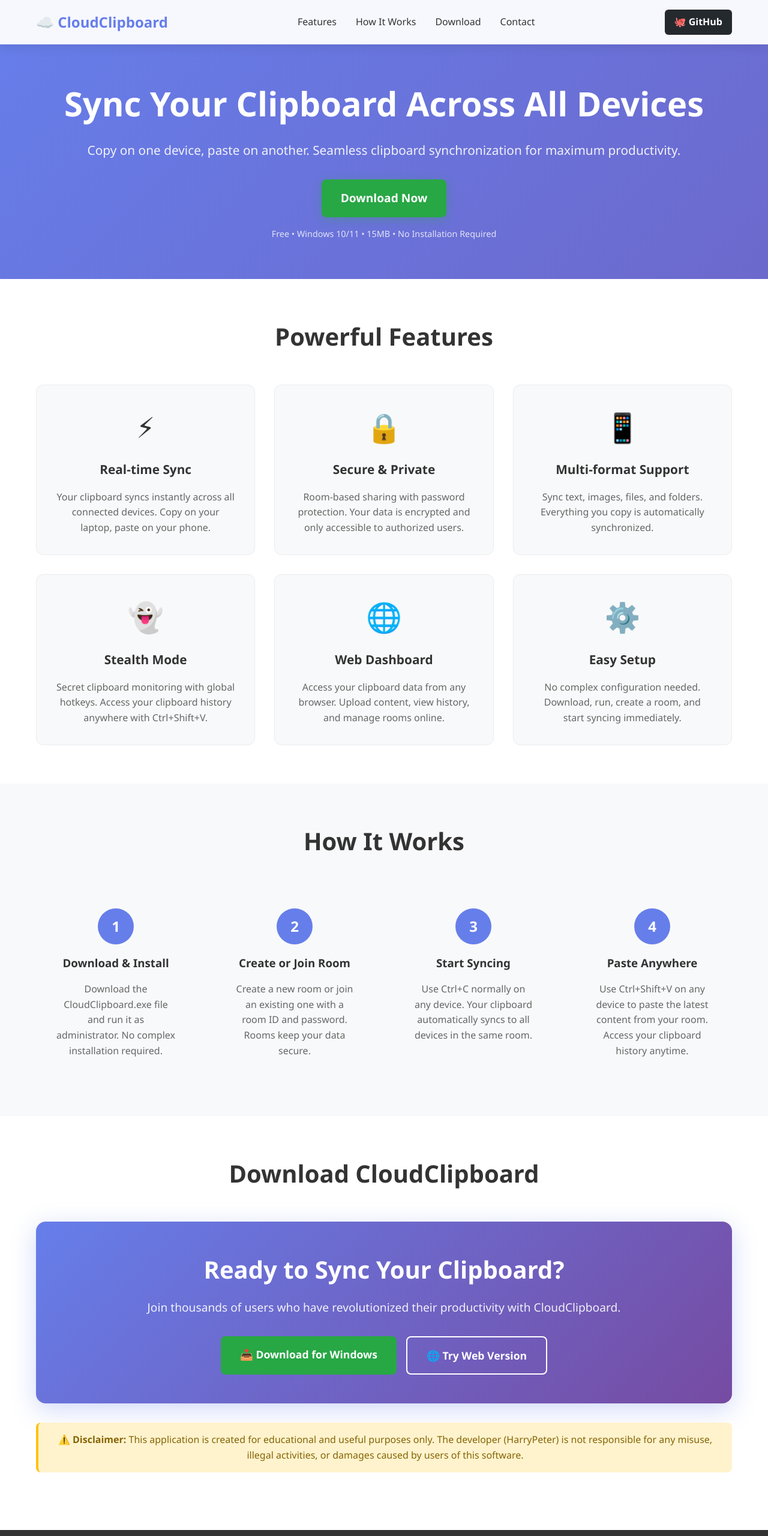
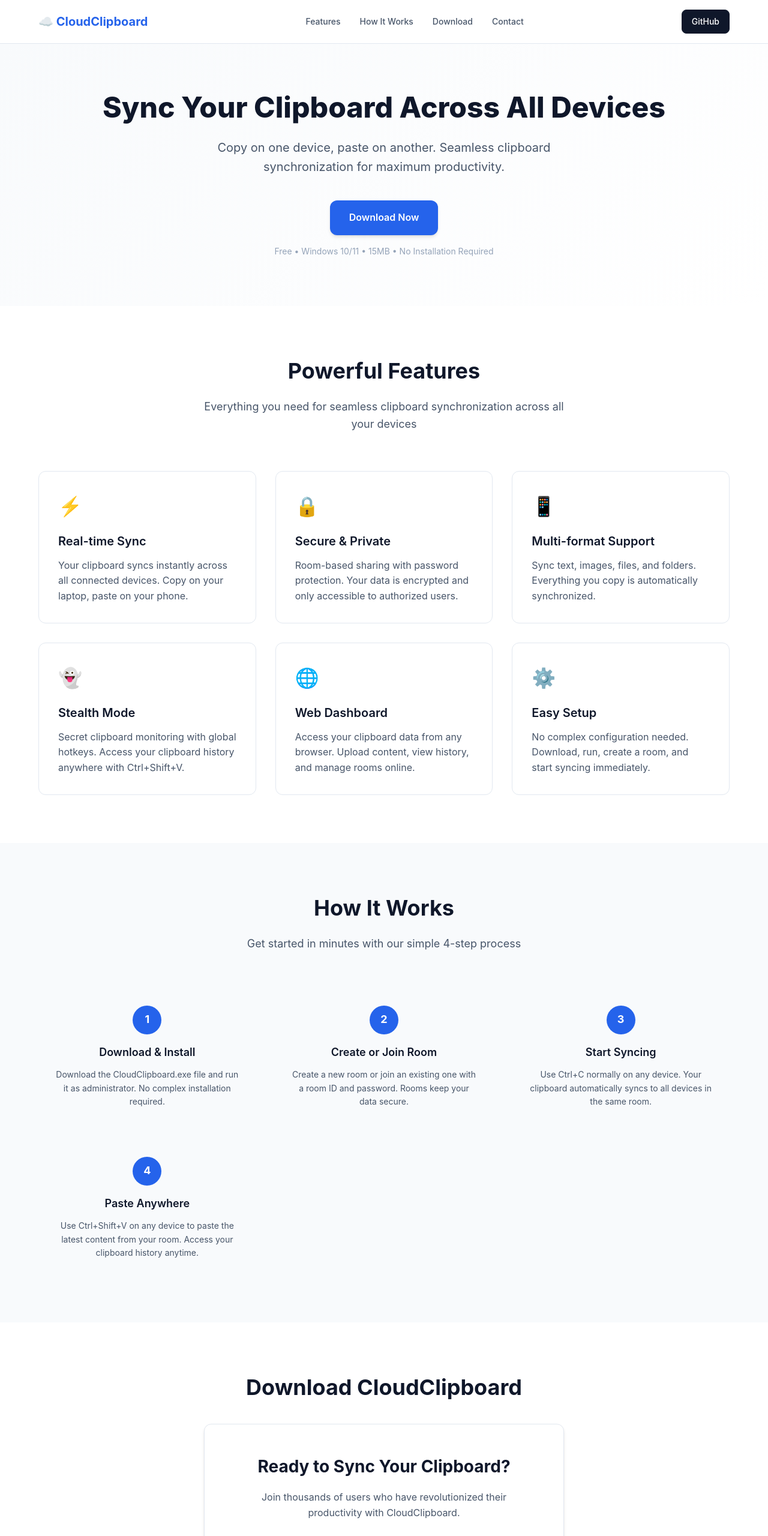
Before and after one commit to harrypeter07/CloudClipboard, a website: page index.html in a window 1280 px wide. Shown: the top 2560 px of the page at 60% size. Drawn offline with Linux system fonts and the light colour scheme.

Commit message:
Refactor UI styles and structure in index.html for improved design consistency and responsiveness. Update color variables for better theming, enhance navigation and footer elements, and adjust layout for various sections. Update GitHub links across multiple files to reflect new username.

```diff
--- a/index.html
+++ b/index.html
@@ -28,331 +28,394 @@
             box-sizing: border-box;
         }
 
+        :root {
+            --primary: #2563eb;
+            --primary-dark: #1d4ed8;
+            --secondary: #64748b;
+            --success: #059669;
+            --danger: #dc2626;
+            --warning: #d97706;
+            --background: #ffffff;
+            --surface: #f8fafc;
+            --border: #e2e8f0;
+            --text-primary: #0f172a;
+            --text-secondary: #475569;
+            --text-muted: #94a3b8;
+            --shadow-sm: 0 1px 2px 0 rgb(0 0 0 / 0.05);
+            --shadow-md: 0 4px 6px -1px rgb(0 0 0 / 0.1), 0 2px 4px -2px rgb(0 0 0 / 0.1);
+            --shadow-lg: 0 10px 15px -3px rgb(0 0 0 / 0.1), 0 4px 6px -4px rgb(0 0 0 / 0.1);
+            --radius: 8px;
+            --radius-lg: 12px;
+        }
+
         body {
-            font-family: 'Segoe UI', Tahoma, Geneva, Verdana, sans-serif;
+            font-family: -apple-system, BlinkMacSystemFont, 'Segoe UI', Roboto, 'Helvetica Neue', Arial, sans-serif;
             line-height: 1.6;
-            color: #333;
-            background: linear-gradient(135deg, #667eea 0%, #764ba2 100%);
-            min-height: 100vh;
+            color: var(--text-primary);
+            background: var(--background);
+            font-size: 16px;
         }
 
         .container {
             max-width: 1200px;
             margin: 0 auto;
-            padding: 0 20px;
+            padding: 0 24px;
         }
 
         /* Header */
-        header {
-            background: rgba(255, 255, 255, 0.95);
-            backdrop-filter: blur(10px);
-            padding: 1rem 0;
-            position: fixed;
-            width: 100%;
+        .header {
+            background: var(--background);
+            border-bottom: 1px solid var(--border);
+            padding: 16px 0;
+            position: sticky;
             top: 0;
-            z-index: 1000;
-            box-shadow: 0 2px 20px rgba(0, 0, 0, 0.1);
+            z-index: 100;
+            backdrop-filter: blur(8px);
         }
 
-        nav {
+        .nav {
             display: flex;
             justify-content: space-between;
             align-items: center;
         }
 
         .logo {
-            font-size: 1.5rem;
-            font-weight: bold;
-            color: #667eea;
+            font-size: 20px;
+            font-weight: 700;
+            color: var(--primary);
+            text-decoration: none;
+            display: flex;
+            align-items: center;
+            gap: 8px;
         }
 
         .nav-links {
             display: flex;
             list-style: none;
-            gap: 2rem;
+            gap: 32px;
+            align-items: center;
         }
 
         .nav-links a {
             text-decoration: none;
-            color: #333;
+            color: var(--text-secondary);
             font-weight: 500;
-            transition: color 0.3s;
+            font-size: 14px;
+            transition: color 0.2s ease;
         }
 
         .nav-links a:hover {
-            color: #667eea;
+            color: var(--primary);
         }
 
         .github-btn {
-            background: #24292e;
+            background: var(--text-primary);
             color: white;
-            padding: 0.5rem 1rem;
-            border-radius: 6px;
+            padding: 8px 16px;
+            border-radius: var(--radius);
             text-decoration: none;
-            font-weight: bold;
-            transition: background 0.3s;
+            font-weight: 500;
+            font-size: 14px;
+            transition: all 0.2s ease;
+            border: 1px solid var(--text-primary);
         }
 
         .github-btn:hover {
-            background: #0366d6;
+            background: var(--primary);
+            border-color: var(--primary);
+            transform: translateY(-1px);
         }
 
         /* Hero Section */
         .hero {
-            padding: 8rem 0 4rem;
+            padding: 80px 0;
             text-align: center;
-            color: white;
+            background: linear-gradient(135deg, var(--surface) 0%, var(--background) 100%);
         }
 
         .hero h1 {
-            font-size: 3.5rem;
-            margin-bottom: 1rem;
-            font-weight: 700;
+            font-size: 48px;
+            font-weight: 800;
+            margin-bottom: 24px;
+            color: var(--text-primary);
+            line-height: 1.1;
         }
 
         .hero p {
-            font-size: 1.3rem;
-            margin-bottom: 2rem;
-            opacity: 0.9;
+            font-size: 20px;
+            margin-bottom: 40px;
+            color: var(--text-secondary);
+            max-width: 600px;
+            margin-left: auto;
+            margin-right: auto;
         }
 
         .download-btn {
-            background: #28a745;
+            background: var(--primary);
             color: white;
-            padding: 1rem 2rem;
+            padding: 16px 32px;
             border: none;
-            border-radius: 8px;
-            font-size: 1.2rem;
-            font-weight: bold;
+            border-radius: var(--radius-lg);
+            font-size: 16px;
+            font-weight: 600;
             cursor: pointer;
             text-decoration: none;
             display: inline-block;
-            transition: all 0.3s;
-            box-shadow: 0 4px 15px rgba(40, 167, 69, 0.3);
+            transition: all 0.2s ease;
+            box-shadow: var(--shadow-md);
         }
 
         .download-btn:hover {
-            background: #218838;
+            background: var(--primary-dark);
             transform: translateY(-2px);
-            box-shadow: 0 6px 20px rgba(40, 167, 69, 0.4);
+            box-shadow: var(--shadow-lg);
         }
 
         .download-info {
-            margin-top: 1rem;
-            font-size: 0.9rem;
-            opacity: 0.8;
+            margin-top: 16px;
+            font-size: 14px;
+            color: var(--text-muted);
         }
 
         /* Features Section */
         .features {
-            background: white;
-            padding: 4rem 0;
+            padding: 80px 0;
+            background: var(--background);
         }
 
         .section-title {
             text-align: center;
-            font-size: 2.5rem;
-            margin-bottom: 3rem;
-            color: #333;
+            font-size: 36px;
+            font-weight: 700;
+            margin-bottom: 16px;
+            color: var(--text-primary);
+        }
+
+        .section-subtitle {
+            text-align: center;
+            font-size: 18px;
+            color: var(--text-secondary);
+            margin-bottom: 64px;
+            max-width: 600px;
+            margin-left: auto;
+            margin-right: auto;
         }
 
         .features-grid {
             display: grid;
-            grid-template-columns: repeat(auto-fit, minmax(300px, 1fr));
-            gap: 2rem;
-            margin-top: 3rem;
+            grid-template-columns: repeat(auto-fit, minmax(320px, 1fr));
+            gap: 32px;
         }
 
         .feature-card {
-            background: #f8f9fa;
-            padding: 2rem;
-            border-radius: 12px;
-            text-align: center;
-            transition: transform 0.3s;
-            border: 1px solid #e9ecef;
+            background: var(--background);
+            padding: 32px;
+            border-radius: var(--radius-lg);
+            border: 1px solid var(--border);
+            transition: all 0.2s ease;
         }
 
         .feature-card:hover {
-            transform: translateY(-5px);
-            box-shadow: 0 10px 30px rgba(0, 0, 0, 0.1);
+            transform: translateY(-4px);
+            box-shadow: var(--shadow-lg);
+            border-color: var(--primary);
         }
 
         .feature-icon {
-            font-size: 3rem;
-            margin-bottom: 1rem;
+            font-size: 32px;
+            margin-bottom: 16px;
+            display: block;
         }
 
         .feature-card h3 {
-            font-size: 1.3rem;
-            margin-bottom: 1rem;
-            color: #333;
+            font-size: 20px;
+            font-weight: 600;
+            margin-bottom: 12px;
+            color: var(--text-primary);
         }
 
         .feature-card p {
-            color: #666;
+            color: var(--text-secondary);
             line-height: 1.6;
         }
 
         /* How It Works */
         .how-it-works {
-            background: #f8f9fa;
-            padding: 4rem 0;
+            padding: 80px 0;
+            background: var(--surface);
         }
 
         .steps {
             display: grid;
-            grid-template-columns: repeat(auto-fit, minmax(250px, 1fr));
-            gap: 2rem;
-            margin-top: 3rem;
+            grid-template-columns: repeat(auto-fit, minmax(280px, 1fr));
+            gap: 32px;
+            margin-top: 64px;
         }
 
         .step {
             text-align: center;
-            padding: 2rem;
+            padding: 24px;
         }
 
         .step-number {
-            background: #667eea;
+            background: var(--primary);
             color: white;
-            width: 60px;
-            height: 60px;
+            width: 48px;
+            height: 48px;
             border-radius: 50%;
             display: flex;
             align-items: center;
             justify-content: center;
-            font-size: 1.5rem;
-            font-weight: bold;
-            margin: 0 auto 1rem;
+            font-size: 18px;
+            font-weight: 700;
+            margin: 0 auto 16px;
         }
 
         .step h3 {
-            margin-bottom: 1rem;
-            color: #333;
+            margin-bottom: 12px;
+            color: var(--text-primary);
+            font-size: 18px;
+            font-weight: 600;
         }
 
         .step p {
-            color: #666;
+            color: var(--text-secondary);
+            font-size: 14px;
         }
 
         /* Download Section */
         .download-section {
-            background: white;
-            padding: 4rem 0;
+            padding: 80px 0;
+            background: var(--background);
             text-align: center;
         }
 
         .download-card {
-            background: linear-gradient(135deg, #667eea 0%, #764ba2 100%);
-            color: white;
-            padding: 3rem;
-            border-radius: 16px;
-            margin: 2rem 0;
-            box-shadow: 0 10px 40px rgba(102, 126, 234, 0.3);
+            background: var(--background);
+            border: 1px solid var(--border);
+            padding: 48px;
+            border-radius: var(--radius-lg);
+            margin: 32px 0;
+            box-shadow: var(--shadow-md);
+            max-width: 600px;
+            margin-left: auto;
+            margin-right: auto;
         }
 
         .download-card h2 {
-            font-size: 2.5rem;
-            margin-bottom: 1rem;
+            font-size: 28px;
+            font-weight: 700;
+            margin-bottom: 16px;
+            color: var(--text-primary);
         }
 
         .download-card p {
-            font-size: 1.2rem;
-            margin-bottom: 2rem;
-            opacity: 0.9;
+            font-size: 16px;
+            margin-bottom: 32px;
+            color: var(--text-secondary);
         }
 
         .download-buttons {
             display: flex;
-            gap: 1rem;
+            gap: 16px;
             justify-content: center;
             flex-wrap: wrap;
         }
 
         .btn-primary {
-            background: #28a745;
+            background: var(--primary);
             color: white;
-            padding: 1rem 2rem;
+            padding: 12px 24px;
             border: none;
-            border-radius: 8px;
-            font-size: 1.1rem;
-            font-weight: bold;
+            border-radius: var(--radius);
+            font-size: 14px;
+            font-weight: 600;
             cursor: pointer;
             text-decoration: none;
-            transition: all 0.3s;
+            transition: all 0.2s ease;
         }
 
         .btn-primary:hover {
-            background: #218838;
-            transform: translateY(-2px);
+            background: var(--primary-dark);
+            transform: translateY(-1px);
         }
 
         .btn-secondary {
-            background: transparent;
-            color: white;
-            padding: 1rem 2rem;
-            border: 2px solid white;
-            border-radius: 8px;
-            font-size: 1.1rem;
-            font-weight: bold;
+            background: var(--background);
+            color: var(--text-primary);
+            padding: 12px 24px;
+            border: 1px solid var(--border);
+            border-radius: var(--radius);
+            font-size: 14px;
+            font-weight: 600;
             cursor: pointer;
             text-decoration: none;
-            transition: all 0.3s;
+            transition: all 0.2s ease;
         }
 
         .btn-secondary:hover {
-            background: white;
-            color: #667eea;
+            background: var(--surface);
+            border-color: var(--primary);
+        }
+
+        .disclaimer {
+            background: #fef3c7;
+            color: #92400e;
+            padding: 16px;
+            border-radius: var(--radius);
+            margin: 32px 0;
+            border-left: 4px solid #f59e0b;
+            font-size: 14px;
         }
 
         /* Footer */
-        footer {
-            background: #333;
+        .footer {
+            background: var(--text-primary);
             color: white;
-            padding: 3rem 0 2rem;
-            text-align: center;
+            padding: 48px 0 24px;
         }
 
         .footer-content {
             display: grid;
             grid-template-columns: repeat(auto-fit, minmax(250px, 1fr));
-            gap: 2rem;
-            margin-bottom: 2rem;
+            gap: 32px;
+            margin-bottom: 32px;
         }
 
         .footer-section h3 {
-            margin-bottom: 1rem;
-            color: #667eea;
+            margin-bottom: 16px;
+            color: white;
+            font-size: 16px;
+            font-weight: 600;
         }
 
         .footer-section p, .footer-section a {
-            color: #ccc;
+            color: #94a3b8;
             text-decoration: none;
             line-height: 1.6;
+            font-size: 14px;
         }
 
         .footer-section a:hover {
             color: white;
         }
 
-        .disclaimer {
-            background: #fff3cd;
-            color: #856404;
-            padding: 1rem;
-            border-radius: 8px;
-            margin: 2rem 0;
-            border-left: 4px solid #ffc107;
-        }
-
         .copyright {
-            border-top: 1px solid #555;
-            padding-top: 2rem;
-            color: #999;
+            border-top: 1px solid #374151;
+            padding-top: 24px;
+            color: #6b7280;
+            font-size: 14px;
+            text-align: center;
         }
 
         /* Responsive */
         @media (max-width: 768px) {
             .hero h1 {
-                font-size: 2.5rem;
+                font-size: 36px;
+            }
+
+            .hero p {
+                font-size: 18px;
             }
 
             .nav-links {
@@ -362,6 +425,18 @@
             .download-buttons {
                 flex-direction: column;
                 align-items: center;
+            }
+
+            .container {
+                padding: 0 16px;
+            }
+
+            .features-grid {
+                grid-template-columns: 1fr;
+            }
+
+            .steps {
+                grid-template-columns: 1fr;
             }
         }
 
@@ -380,20 +455,25 @@
         .fade-in-up {
             animation: fadeInUp 0.6s ease-out;
         }
+
+        /* Smooth scrolling */
+        html {
+            scroll-behavior: smooth;
+        }
     </style>
 </head>
 <body>
     <!-- Header -->
-    <header>
-        <nav class="container">
-            <div class="logo">☁️ CloudClipboard</div>
+    <header class="header">
+        <nav class="nav container">
+            <a href="#" class="logo">☁️ CloudClipboard</a>
             <ul class="nav-links">
                 <li><a href="#features">Features</a></li>
                 <li><a href="#how-it-works">How It Works</a></li>
                 <li><a href="#download">Download</a></li>
                 <li><a href="#contact">Contact</a></li>
             </ul>
-            <a href="https://github.com/harrypeter/CloudClipboard" class="github-btn" target="_blank">🐙 GitHub</a>
+            <a href="https://github.com/harrypeter07/CloudClipboard" class="github-btn" target="_blank">GitHub</a>
         </nav>
     </header>
 
@@ -413,34 +493,35 @@
     <section class="features" id="features">
         <div class="container">
             <h2 class="section-title">Powerful Features</h2>
+            <p class="section-subtitle">Everything you need for seamless clipboard synchronization across all your devices</p>
             <div class="features-grid">
                 <div class="feature-card">
-                    <div class="feature-icon">⚡</div>
+                    <span class="feature-icon">⚡</span>
                     <h3>Real-time Sync</h3>
                     <p>Your clipboard syncs instantly across all connected devices. Copy on your laptop, paste on your phone.</p>
                 </div>
                 <div class="feature-card">
-                    <div class="feature-icon">🔒</div>
+                    <span class="feature-icon">🔒</span>
                     <h3>Secure & Private</h3>
                     <p>Room-based sharing with password protection. Your data is encrypted and only accessible to authorized users.</p>
                 </div>
                 <div class="feature-card">
-                    <div class="feature-icon">📱</div>
+                    <span class="feature-icon">📱</span>
                     <h3>Multi-format Support</h3>
                     <p>Sync text, images, files, and folders. Everything you copy is automatically synchronized.</p>
                 </div>
                 <div class="feature-card">
-                    <div class="feature-icon">👻</div>
+                    <span class="feature-icon">👻</span>
                     <h3>Stealth Mode</h3>
                     <p>Secret clipboard monitoring with global hotkeys. Access your clipboard history anywhere with Ctrl+Shift+V.</p>
                 </div>
                 <div class="feature-card">
-                    <div class="feature-icon">🌐</div>
+                    <span class="feature-icon">🌐</span>
                     <h3>Web Dashboard</h3>
                     <p>Access your clipboard data from any browser. Upload content, view history, and manage rooms online.</p>
                 </div>
                 <div class="feature-card">
-                    <div class="feature-icon">⚙️</div>
+                    <span class="feature-icon">⚙️</span>
                     <h3>Easy Setup</h3>
                     <p>No complex configuration needed. Download, run, create a room, and start syncing immediately.</p>
                 </div>
@@ -452,6 +533,7 @@
     <section class="how-it-works" id="how-it-works">
         <div class="container">
             <h2 class="section-title">How It Works</h2>
+            <p class="section-subtitle">Get started in minutes with our simple 4-step process</p>
             <div class="steps">
                 <div class="step">
                     <div class="step-number">1</div>
@@ -485,7 +567,7 @@
                 <h2>Ready to Sync Your Clipboard?</h2>
                 <p>Join thousands of users who have revolutionized their productivity with CloudClipboard.</p>
                 <div class="download-buttons">
-                    <a href="https://github.com/harrypeter/CloudClipboard/releases/latest/download/CloudClipboard.exe" class="btn-primary">📥 Download for Windows</a>
+                    <a href="https://github.com/harrypeter07/CloudClipboard/releases/latest/download/CloudClipboard.exe" class="btn-primary">📥 Download for Windows</a>
                     <a href="https://cloudclipboard.onrender.com/" class="btn-secondary">🌐 Try Web Version</a>
                 </div>
             </div>
@@ -498,7 +580,7 @@
     </section>
 
     <!-- Footer -->
-    <footer id="contact">
+    <footer class="footer" id="contact">
         <div class="container">
             <div class="footer-content">
                 <div class="footer-section">
@@ -507,15 +589,15 @@
                 </div>
                 <div class="footer-section">
                     <h3>Quick Links</h3>
-                    <p><a href="https://github.com/harrypeter/CloudClipboard">GitHub Repository</a></p>
+                    <p><a href="https://github.com/harrypeter07/CloudClipboard">GitHub Repository</a></p>
                     <p><a href="https://cloudclipboard.onrender.com/">Web Dashboard</a></p>
-                    <p><a href="https://github.com/harrypeter/CloudClipboard/issues">Report Issues</a></p>
+                    <p><a href="https://github.com/harrypeter07/CloudClipboard/issues">Report Issues</a></p>
                 </div>
                 <div class="footer-section">
                     <h3>Contact</h3>
                     <p><strong>Developer:</strong> HarryPeter</p>
-                    <p><strong>GitHub:</strong> <a href="https://github.com/harrypeter">@harrypeter</a></p>
-                    <p><strong>Email:</strong> harrypeter@github.com</p>
+                    <p><strong>GitHub:</strong> <a href="https://github.com/harrypeter07">@harrypeter07</a></p>
+                    <p><strong>Email:</strong> harrypeter07@github.com</p>
                 </div>
                 <div class="footer-section">
                     <h3>Legal</h3>
@@ -570,7 +652,6 @@
         // Download button click tracking
         document.querySelectorAll('.download-btn, .btn-primary').forEach(btn => {
             btn.addEventListener('click', function() {
-                // You can add analytics tracking here
                 console.log('Download button clicked');
             });
         });
--- a/package.json
+++ b/package.json
@@ -19,7 +19,7 @@
   "license": "PROPRIETARY",
   "repository": {
     "type": "git",
-    "url": "https://github.com/harrypeter/CloudClipboard"
+    "url": "https://github.com/harrypeter07/CloudClipboard"
   },
   "homepage": "https://cloudclipboard.com",
   "engines": {
```
Also changed, not shown: README.md, 2 other files.
